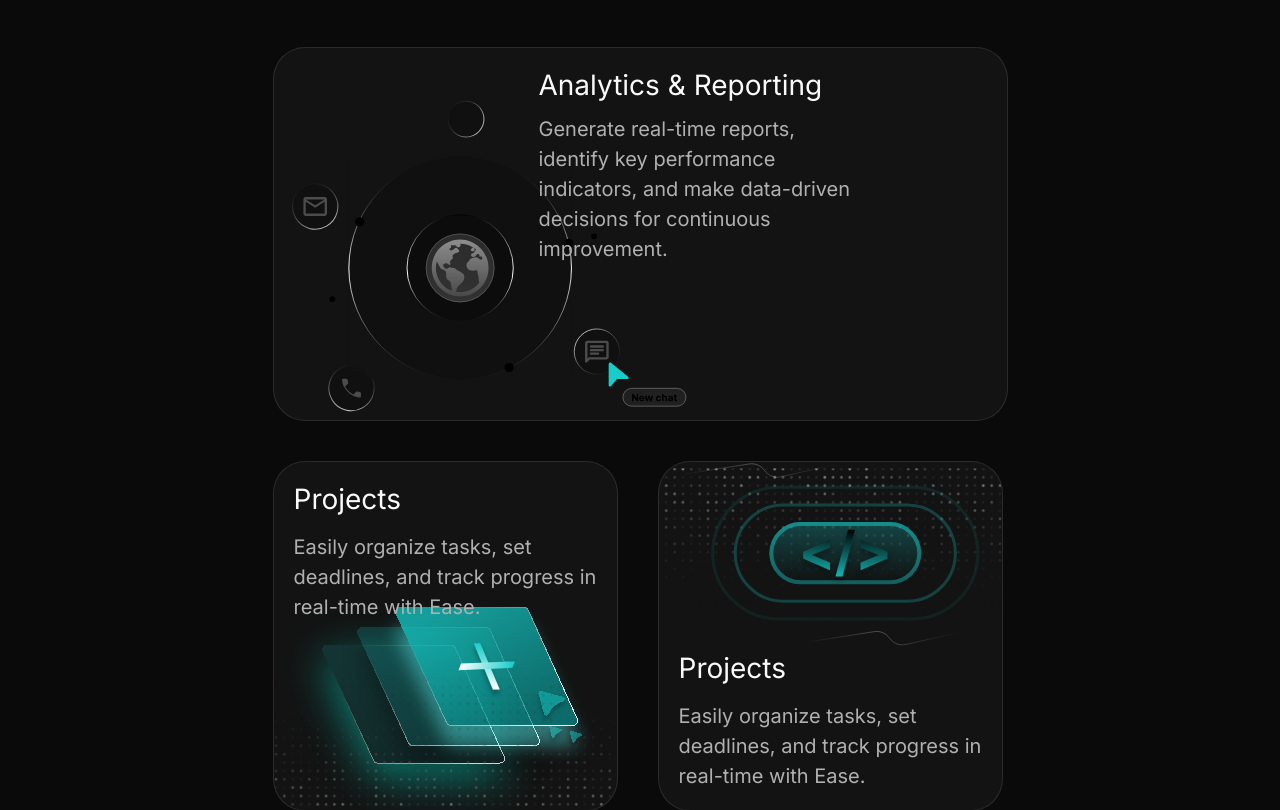
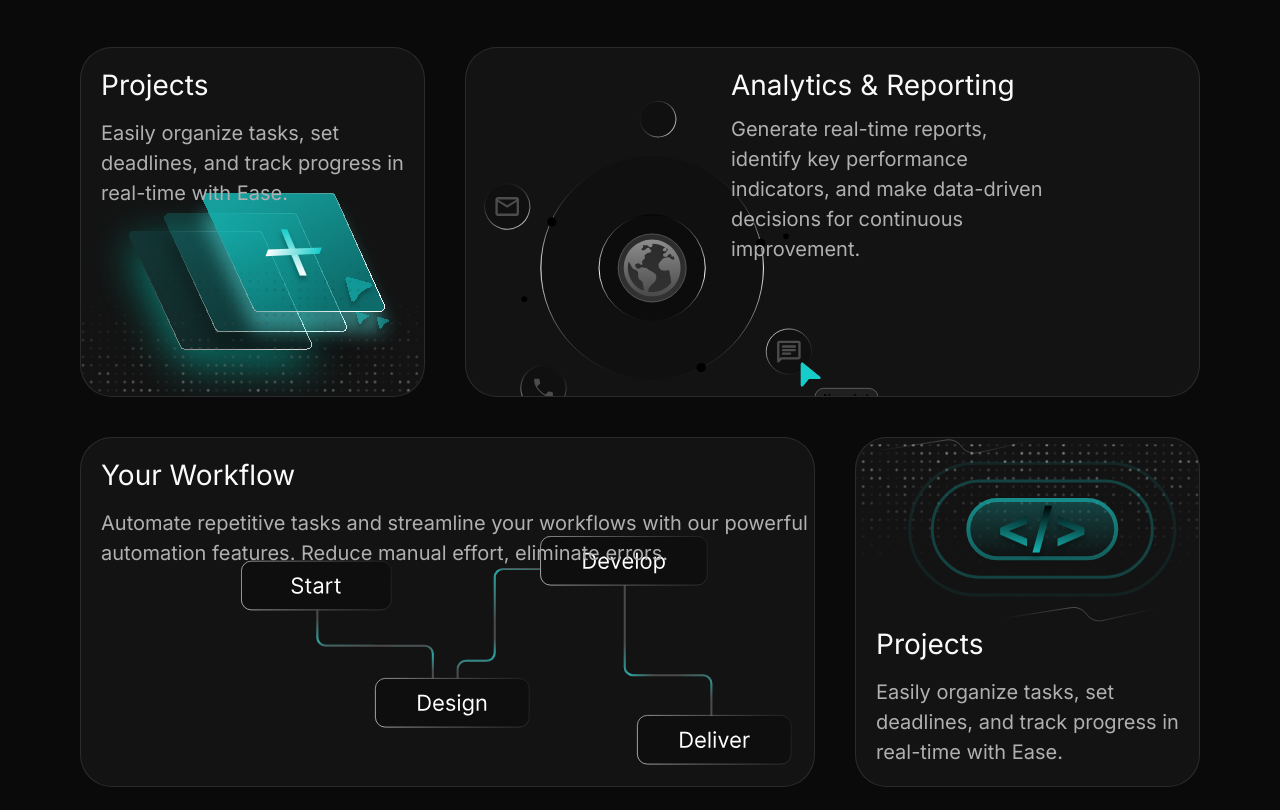
Before and after one commit to Roshen-Perera/ceylon-developers-portfolio, a Next.js app: page / in a window 1280 px wide. Shown: the part 3552-4362 px from the top of the page. After the commit the page ends 4339 px from the top, so only its background shows below. Built offline with nearby package versions, Linux system fonts and the light colour scheme.

Commit message:
Refactor Facilities component layout for improved responsiveness and code clarity

```diff
--- a/components/facilities.tsx
+++ b/components/facilities.tsx
@@ -9,13 +9,13 @@ import { H4, P } from "./typography";
 const Facilities = () => {
   return (
     <div className="flex flex-col items-center justify-center mt-12">
-      {/* <div className="flex flex-col gap-10">
+      <div className="hidden lg:flex flex-col gap-10">
         <div className="flex flex-row gap-10">
-          <div className="2xl:w-[369px] 2xl:h-[375px] xl:w-[345px] xl:h-[350px] lg:w-[270px] lg:h-[329px] md:w-[308px] md:h-[309px] sm:w-[265px] sm:h-[280px] w-[172px] h-[287px] bg-[#6F6F6F1A] border rounded-4xl overflow-hidden">
+          <div className="2xl:w-[369px] 2xl:h-[375px] xl:w-[345px] xl:h-[350px] lg:w-[270px] lg:h-[329px]  bg-[#6F6F6F1A] border rounded-4xl overflow-hidden">
             <div className="mt-4 ml-5">
               <div className="flex flex-col gap-3">
                 <H4>Projects</H4>
-                <P className="text-[22px] text-(--facilities-text) relative z-1">
+                <P className="text-[22px] text-[var(--facilities-text)] relative z-1">
                   Easily organize tasks, set deadlines, and track progress in
                   real-time with Ease.
                 </P>
@@ -30,14 +30,14 @@ const Facilities = () => {
               className="relative bottom-45 z-1"
             />
           </div>
-          <div className="2xl:w-[786px] 2xl:h-[375px] xl:w-[735px] xl:h-[350px] lg:w-[577px] lg:h-[329px] md:w-[650px] md:h-[558px] sm:w-[265px] sm:h-[280px] w-[350px] h-[219px] bg-[#6F6F6F1A] border rounded-4xl overflow-hidden">
+          <div className="2xl:w-[786px] 2xl:h-[375px] xl:w-[735px] xl:h-[350px] lg:w-[577px] lg:h-[329px]  bg-[#6F6F6F1A] border rounded-4xl overflow-hidden">
             <div className="flex ">
               <div className="mt-12 ml-3">
                 <AnalyticsVector />
               </div>
               <div className=" flex flex-col gap-2 relative right-37 mt-4 z-20">
                 <H4>Analytics & Reporting</H4>
-                <P className="text-[22px] text-(--facilities-text)">
+                <P className="text-[22px] text-[var(--facilities-text)]">
                   Generate real-time reports, identify key performance
                   indicators, and make data-driven decisions for continuous
                   improvement.
@@ -47,12 +47,12 @@ const Facilities = () => {
           </div>
         </div>
         <div className="flex flex-row gap-10">
-          <div className="2xl:w-[786px] 2xl:h-[375px] xl:w-[735px] xl:h-[350px] lg:w-[577px] lg:h-[329px] md:w-[650px] md:h-[558px] sm:w-[265px] sm:h-[280px] w-[350px] h-[219px] bg-[#6F6F6F1A] border rounded-4xl overflow-hidden">
+          <div className="2xl:w-[786px] 2xl:h-[375px] xl:w-[735px] xl:h-[350px] lg:w-[577px] lg:h-[329px]  bg-[#6F6F6F1A] border rounded-4xl overflow-hidden">
             <div className="flex flex-col">
               <div className="mt-4 ml-5">
                 <div className="flex flex-col gap-3">
                   <H4>Your Workflow</H4>
-                  <P className="text-[22px] text-(--facilities-text) relative z-1">
+                  <P className="text-[22px] text-[var(--facilities-text)] relative z-1">
                     Automate repetitive tasks and streamline your workflows with
                     our powerful automation features. Reduce manual effort,
                     eliminate errors.
@@ -64,7 +64,7 @@ const Facilities = () => {
               </div>
             </div>
           </div>
-          <div className="2xl:w-[369px] 2xl:h-[375px] xl:w-[345px] xl:h-[350px] lg:w-[270px] lg:h-[329px] md:w-[308px] md:h-[309px] sm:w-[265px] sm:h-[280px] w-[172px] h-[287px] bg-[#6F6F6F1A] border rounded-4xl overflow-hidden">
+          <div className="2xl:w-[369px] 2xl:h-[375px] xl:w-[345px] xl:h-[350px] lg:w-[270px] lg:h-[329px]  bg-[#6F6F6F1A] border rounded-4xl overflow-hidden">
             <div className="relative top-1.5">
               <Image
                 src={"/assets/vectors/maskGroup.png"}
@@ -79,16 +79,16 @@ const Facilities = () => {
             </div>
             <div className="flex flex-col gap-3 px-5 mt-3">
               <H4>Projects</H4>
-              <P className="text-[22px] text-(--facilities-text) relative z-1">
+              <P className="text-[22px] text-[var(--facilities-text)] relative z-1">
                 Easily organize tasks, set deadlines, and track progress in
                 real-time with Ease.
               </P>
             </div>
           </div>
         </div>
-      </div> */}
+      </div>
 
-      <div className="flex flex-col gap-10">
+      <div className="flex flex-col gap-10 lg:hidden ">
         <div className="2xl:w-[786px] xl:w-[735px] lg:w-[577px] md:w-[650px] sm:w-[558px] w-[350px] bg-[#6F6F6F1A] border rounded-4xl overflow-hidden">
           <div className="flex ">
             <div className="mt-12 ml-3">
```
